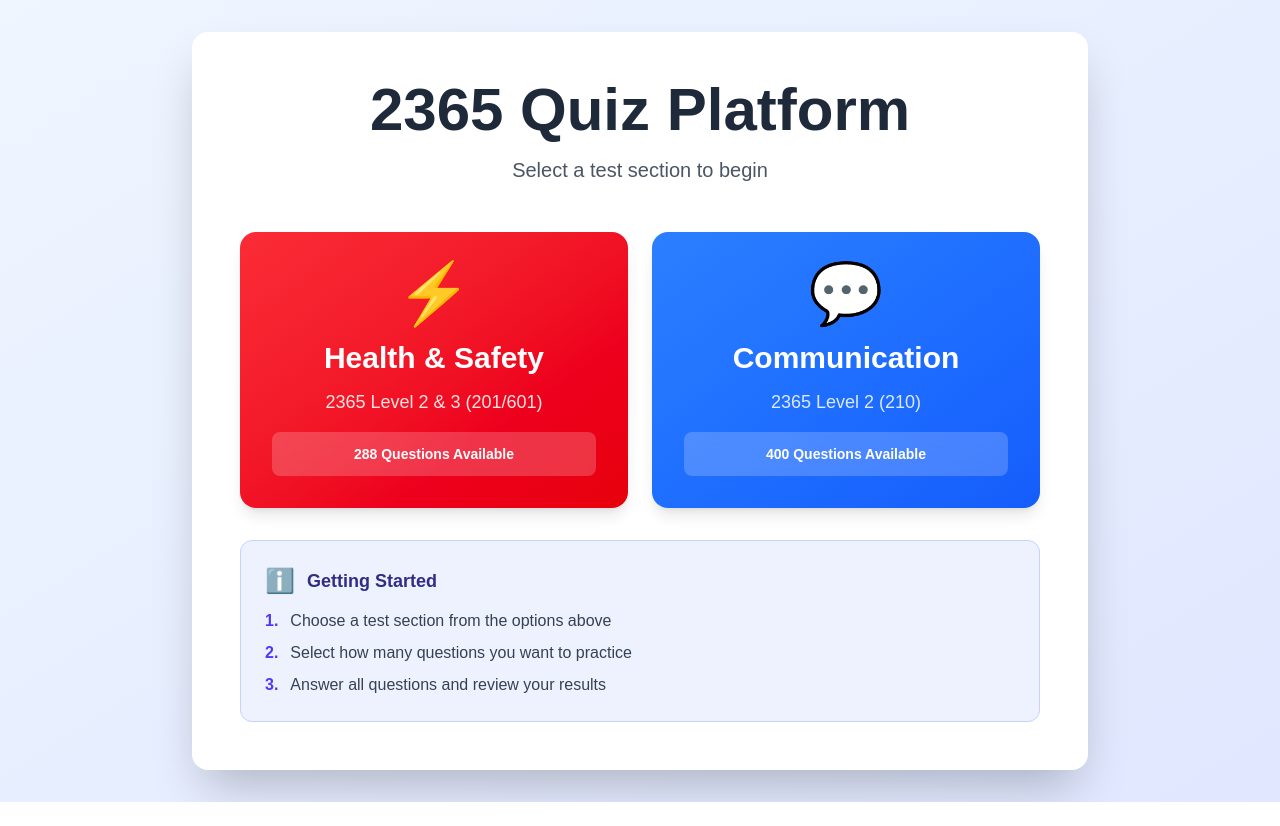
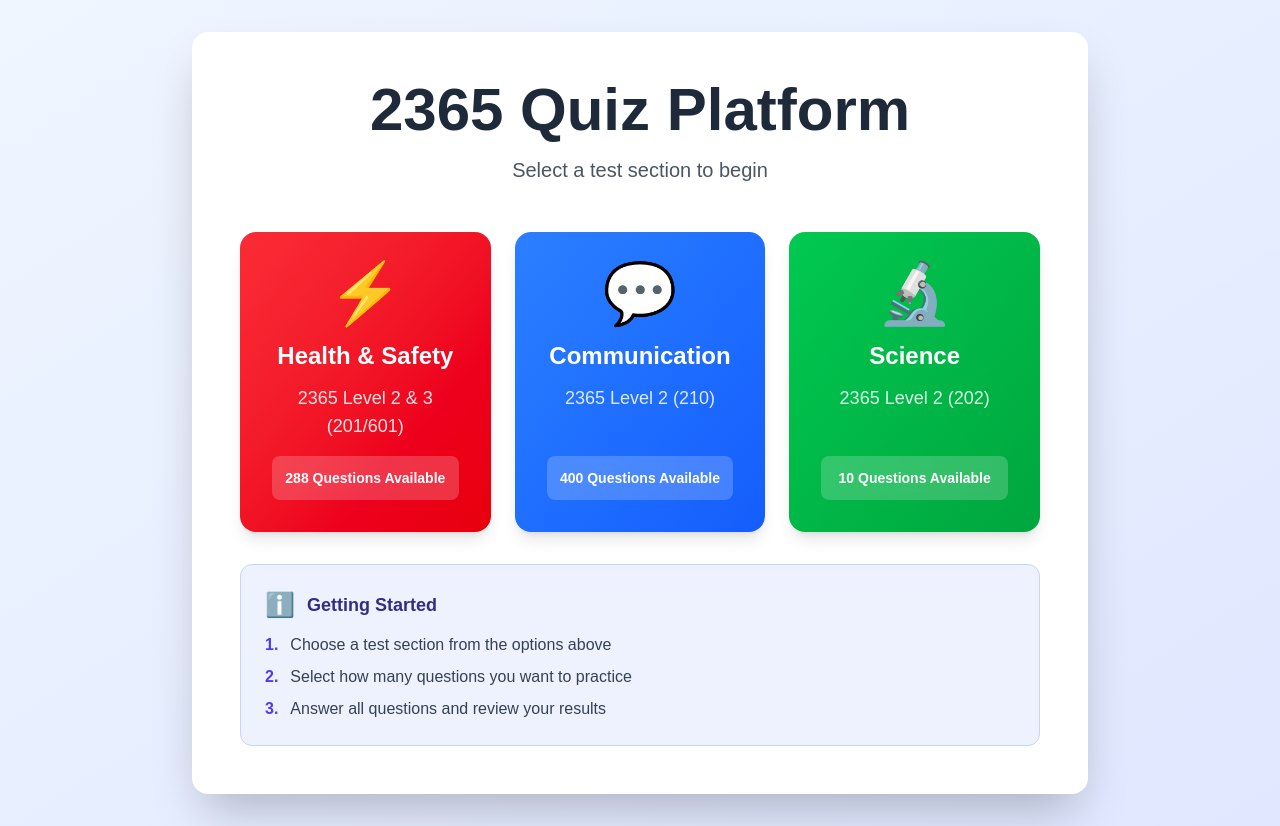
Before and after one commit to Carpentersbug41/cg2365-electrical-quiz, a Next.js app in the folder quiz-app/: page / in a window 1280 px wide. Before the commit the page ends 802 px from the top, so only its background shows below. Built offline with nearby package versions, Linux system fonts and the light colour scheme.

Commit message:
Feat: Add Science 2365 Level 2 section with placeholder questions

```diff
--- a/quiz-app/src/app/page.tsx
+++ b/quiz-app/src/app/page.tsx
@@ -10,6 +10,7 @@ export default function Home() {
   // Calculate question counts for each section
   const healthAndSafetyCount = questions.filter(q => q.section === "Health and Safety").length;
   const communicationCount = questions.filter(q => q.section === "Communication").length;
+  const scienceCount = questions.filter(q => q.section === "Science 2365 Level 2").length;
 
   // Section selection screen
   if (!selectedSection) {
@@ -26,38 +27,55 @@ export default function Home() {
               </p>
             </div>
 
-            <div className="grid md:grid-cols-2 gap-6 mb-8">
+            <div className="grid md:grid-cols-2 lg:grid-cols-3 gap-6 mb-8">
               {/* Health and Safety Section */}
               <button
                 onClick={() => setSelectedSection("Health and Safety")}
-                className="group relative p-8 bg-gradient-to-br from-red-500 to-red-600 text-white rounded-2xl hover:from-red-600 hover:to-red-700 transition-all duration-200 shadow-lg hover:shadow-2xl transform hover:scale-105"
+                className="group relative p-8 bg-gradient-to-br from-red-500 to-red-600 text-white rounded-2xl hover:from-red-600 hover:to-red-700 transition-all duration-200 shadow-lg hover:shadow-2xl transform hover:scale-105 flex flex-col justify-between"
               >
-                <div className="text-center">
+                <div className="text-center w-full">
                   <div className="text-6xl mb-4">⚡</div>
-                  <h2 className="text-3xl font-bold mb-3">Health & Safety</h2>
+                  <h2 className="text-2xl font-bold mb-3">Health & Safety</h2>
                   <p className="text-red-100 text-lg mb-4">
                     2365 Level 2 & 3 (201/601)
                   </p>
-                  <div className="bg-white/20 rounded-lg p-3 backdrop-blur-sm">
-                    <p className="text-sm font-semibold">{healthAndSafetyCount} Questions Available</p>
-                  </div>
+                </div>
+                <div className="bg-white/20 rounded-lg p-3 backdrop-blur-sm w-full">
+                  <p className="text-sm font-semibold">{healthAndSafetyCount} Questions Available</p>
                 </div>
               </button>
 
               {/* Communication Section */}
               <button
                 onClick={() => setSelectedSection("Communication")}
-                className="group relative p-8 bg-gradient-to-br from-blue-500 to-blue-600 text-white rounded-2xl hover:from-blue-600 hover:to-blue-700 transition-all duration-200 shadow-lg hover:shadow-2xl transform hover:scale-105"
+                className="group relative p-8 bg-gradient-to-br from-blue-500 to-blue-600 text-white rounded-2xl hover:from-blue-600 hover:to-blue-700 transition-all duration-200 shadow-lg hover:shadow-2xl transform hover:scale-105 flex flex-col justify-between"
               >
-                <div className="text-center">
+                <div className="text-center w-full">
                   <div className="text-6xl mb-4">💬</div>
-                  <h2 className="text-3xl font-bold mb-3">Communication</h2>
+                  <h2 className="text-2xl font-bold mb-3">Communication</h2>
                   <p className="text-blue-100 text-lg mb-4">
                     2365 Level 2 (210)
                   </p>
-                  <div className="bg-white/20 rounded-lg p-3 backdrop-blur-sm">
-                    <p className="text-sm font-semibold">{communicationCount} Questions Available</p>
-                  </div>
+                </div>
+                <div className="bg-white/20 rounded-lg p-3 backdrop-blur-sm w-full">
+                  <p className="text-sm font-semibold">{communicationCount} Questions Available</p>
+                </div>
+              </button>
+
+              {/* Science Section */}
+              <button
+                onClick={() => setSelectedSection("Science 2365 Level 2")}
+                className="group relative p-8 bg-gradient-to-br from-green-500 to-green-600 text-white rounded-2xl hover:from-green-600 hover:to-green-700 transition-all duration-200 shadow-lg hover:shadow-2xl transform hover:scale-105 flex flex-col justify-between"
+              >
+                <div className="text-center w-full">
+                  <div className="text-6xl mb-4">🔬</div>
+                  <h2 className="text-2xl font-bold mb-3">Science</h2>
+                  <p className="text-green-100 text-lg mb-4">
+                    2365 Level 2 (202)
+                  </p>
+                </div>
+                <div className="bg-white/20 rounded-lg p-3 backdrop-blur-sm w-full">
+                  <p className="text-sm font-semibold">{scienceCount} Questions Available</p>
                 </div>
               </button>
             </div>
--- a/quiz-app/src/data/questions.ts
+++ b/quiz-app/src/data/questions.ts
@@ -9,8 +9,10 @@ export interface Question {
 
 import { healthAndSafetyQuestions } from './healthAndSafetyQuestions';
 import { communicationQuestions } from './communicationQuestions';
+import { scienceQuestions } from './scienceQuestions';
 
 export const questions: Question[] = [
   ...healthAndSafetyQuestions,
   ...communicationQuestions,
+  ...scienceQuestions,
 ];
--- /dev/null
+++ b/quiz-app/src/data/scienceQuestions.ts
@@ -0,0 +1,134 @@
+import { Question } from './questions';
+
+export const scienceQuestions: Question[] = [
+  {
+    id: 2000,
+    question: "What is the formula for Ohm's Law?",
+    options: [
+      "V = I × R",
+      "V = I / R",
+      "V = R / I",
+      "V = I + R"
+    ],
+    correctAnswer: 0,
+    section: "Science 2365 Level 2",
+    category: "Ohm's Law"
+  },
+  {
+    id: 2001,
+    question: "In Ohm's Law, what does the symbol 'I' represent?",
+    options: [
+      "Voltage",
+      "Resistance",
+      "Current",
+      "Power"
+    ],
+    correctAnswer: 2,
+    section: "Science 2365 Level 2",
+    category: "Ohm's Law"
+  },
+  {
+    id: 2002,
+    question: "If the voltage is 230V and the resistance is 46Ω, what is the current?",
+    options: [
+      "2A",
+      "5A",
+      "10A",
+      "0.2A"
+    ],
+    correctAnswer: 1,
+    section: "Science 2365 Level 2",
+    category: "Ohm's Law"
+  },
+  {
+    id: 2003,
+    question: "Which unit is used to measure Resistance?",
+    options: [
+      "Volts (V)",
+      "Amperes (A)",
+      "Ohms (Ω)",
+      "Watts (W)"
+    ],
+    correctAnswer: 2,
+    section: "Science 2365 Level 2",
+    category: "Ohm's Law"
+  },
+  {
+    id: 2004,
+    question: "What happens to the current in a circuit if the resistance is doubled while voltage remains constant?",
+    options: [
+      "Current doubles",
+      "Current stays the same",
+      "Current is halved",
+      "Current becomes zero"
+    ],
+    correctAnswer: 2,
+    section: "Science 2365 Level 2",
+    category: "Ohm's Law"
+  },
+  {
+    id: 2005,
+    question: "Calculate the resistance if Voltage is 12V and Current is 2A.",
+    options: [
+      "6Ω",
+      "24Ω",
+      "0.16Ω",
+      "10Ω"
+    ],
+    correctAnswer: 0,
+    section: "Science 2365 Level 2",
+    category: "Ohm's Law"
+  },
+  {
+    id: 2006,
+    question: "If a 100Ω resistor has 2A flowing through it, what is the voltage drop across it?",
+    options: [
+      "50V",
+      "200V",
+      "20V",
+      "0.02V"
+    ],
+    correctAnswer: 1,
+    section: "Science 2365 Level 2",
+    category: "Ohm's Law"
+  },
+  {
+    id: 2007,
+    question: "Which component opposes the flow of current in a circuit?",
+    options: [
+      "Capacitor",
+      "Inductor",
+      "Resistor",
+      "Diode"
+    ],
+    correctAnswer: 2,
+    section: "Science 2365 Level 2",
+    category: "Ohm's Law"
+  },
+  {
+    id: 2008,
+    question: "What is the power formula derived from Ohm's Law?",
+    options: [
+      "P = V / I",
+      "P = I² × R",
+      "P = R / V",
+      "P = V + I"
+    ],
+    correctAnswer: 1,
+    section: "Science 2365 Level 2",
+    category: "Ohm's Law"
+  },
+  {
+    id: 2009,
+    question: "If the resistance in a circuit is zero, this condition is known as a:",
+    options: [
+      "Open Circuit",
+      "Short Circuit",
+      "Series Circuit",
+      "Parallel Circuit"
+    ],
+    correctAnswer: 1,
+    section: "Science 2365 Level 2",
+    category: "Ohm's Law"
+  }
+];
```
